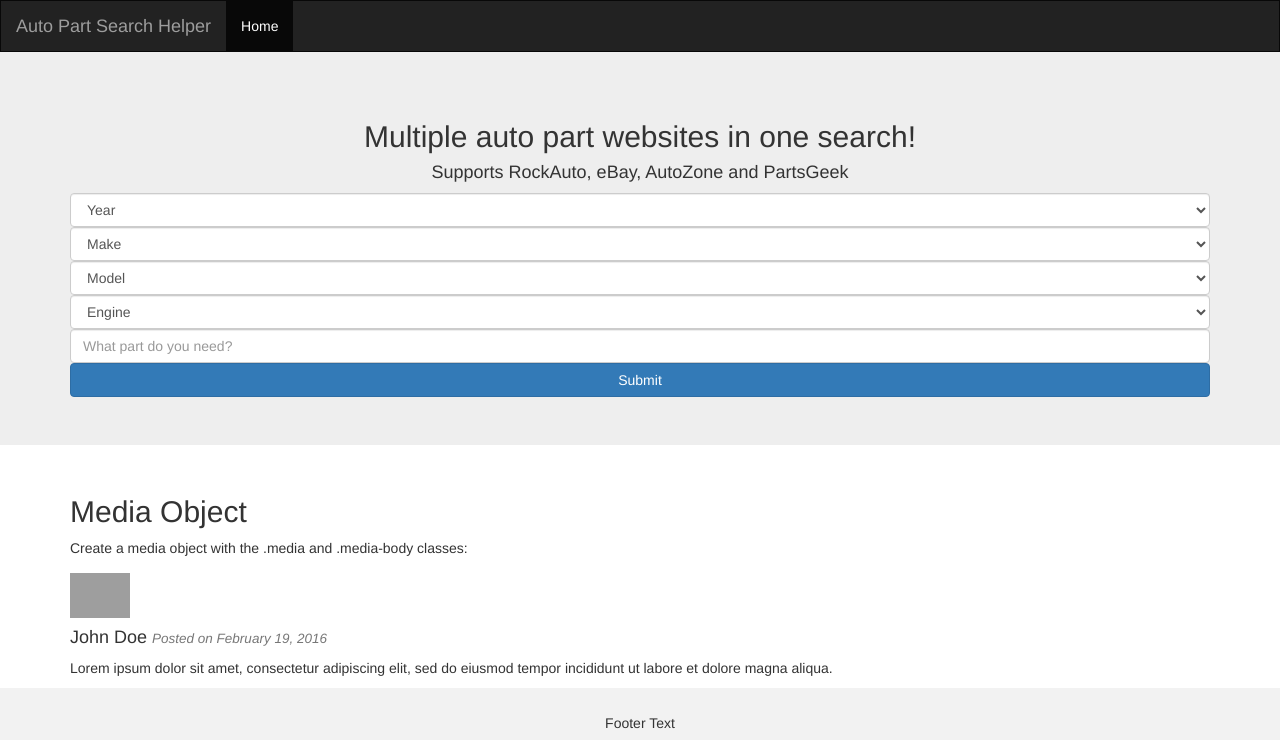
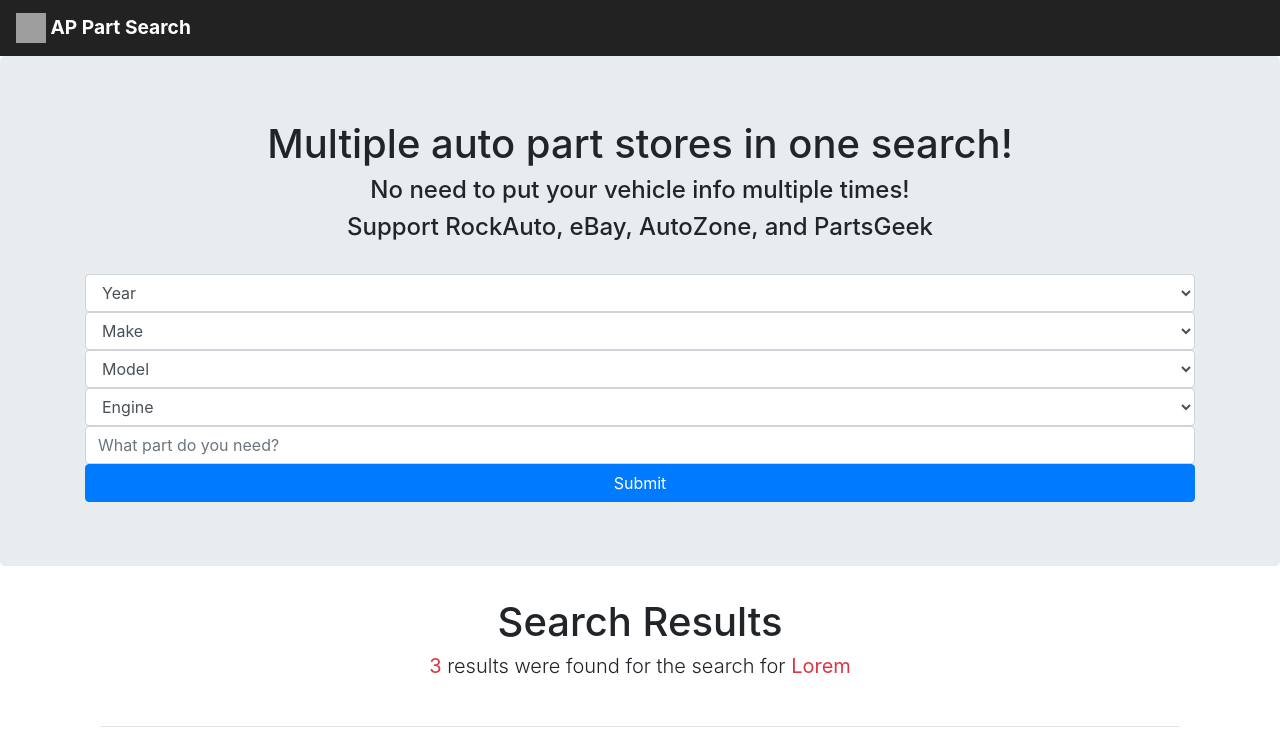
Before and after one commit to mdkwon/test, a Django app: page / in a window 1280 px wide. Shown: the top 740 px of the page. Run offline with Django 3.2, Linux system fonts and the light colour scheme; some libraries are stand-ins or nearby versions; grey boxes are pictures that could not be loaded.

Commit message:
redesign

```diff
--- a/templates/index.html
+++ b/templates/index.html
@@ -3,16 +3,20 @@
 <head>
   <title>Auto Part Search Helper</title>
   <meta charset="utf-8">
-  <meta name="viewport" content="width=device-width, initial-scale=1">
-  <link rel="stylesheet" href="https://maxcdn.bootstrapcdn.com/bootstrap/3.4.0/css/bootstrap.min.css">
-  <script src="https://ajax.googleapis.com/ajax/libs/jquery/3.4.1/jquery.min.js"></script>
-  <script src="https://maxcdn.bootstrapcdn.com/bootstrap/3.4.0/js/bootstrap.min.js"></script>
+	<link rel='icon' href='https://i.ibb.co/7gB2rVg/Free-Sample-By-Wix.jpg' type='image/x-icon'/ >
+<link rel="stylesheet" href="https://stackpath.bootstrapcdn.com/bootstrap/4.3.1/css/bootstrap.min.css" integrity="sha384-ggOyR0iXCbMQv3Xipma34MD+dH/1fQ784/j6cY/iJTQUOhcWr7x9JvoRxT2MZw1T" crossorigin="anonymous">
+<script src="http://netdna.bootstrapcdn.com/bootstrap/3.1.0/js/bootstrap.min.js"></script>
+<script src="http://code.jquery.com/jquery-1.11.1.min.js"></script>
   <style>
     /* Remove the navbar's default margin-bottom and rounded borders */
-    .navbar {
-      margin-bottom: 0;
-      border-radius: 0;
-    }
+   .navbar-custom {
+    background-color: #222222;
+}
+	.navbar-custom .navbar-brand {
+  color: #FFFFFF;
+		font-size: larger;
+		font-weight: bold;
+}
 
     /* Add a gray background color and some padding to the footer */
     footer {
@@ -761,30 +765,19 @@
 </head>
 <body>
 
-<nav class="navbar navbar-inverse">
-  <div class="container-fluid">
-    <div class="navbar-header">
-      <button type="button" class="navbar-toggle" data-toggle="collapse" data-target="#myNavbar">
-        <span class="icon-bar"></span>
-        <span class="icon-bar"></span>
-        <span class="icon-bar"></span>
-      </button>
-      <a class="navbar-brand" href="#">Auto Part Search Helper</a>
-    </div>
-    <div class="collapse navbar-collapse" id="myNavbar">
-      <ul class="nav navbar-nav">
-        <li class="active"><a href="#">Home</a></li>
-      </ul>
-      <ul class="nav navbar-nav navbar-right">
-      </ul>
-    </div>
-  </div>
+<nav class="navbar navbar-custom">
+  <a class="navbar-brand" href="#">
+    <img src="https://i.ibb.co/7gB2rVg/Free-Sample-By-Wix.jpg" " width="30" height="30" class="d-inline-block align-top" alt="">
+    AP Part Search
+  </a>
 </nav>
 
 <div class="jumbotron">
   <div class="container text-center">
-      <h2 class="display-4">Multiple auto part websites in one search!</h2>
-      <h4 class="display-4">Supports RockAuto, eBay, AutoZone and PartsGeek</h4>
+      <h1>Multiple auto part stores in one search!</h1>
+      <h4>No need to put your vehicle info multiple times!</h4>
+	  <h4>Support RockAuto, eBay, AutoZone, and PartsGeek</h4>
+	  <br>
 <form name="myform" id="myForm" method="get" action="/search_result">
     <select class="form-control" name="optone" id="stateSel">
         <option value="" selected="selected">Year</option>
@@ -803,20 +796,120 @@
 </form>
 </div>
   </div>
+<div class="container text-center">
+    <hgroup class="mb20">
+		<h1>Search Results</h1>
+		<h2 class="lead"><strong class="text-danger">3</strong> results were found for the search for <strong class="text-danger">Lorem</strong></h2>
+	</hgroup>
+</div>
+<br>
+<div class="container">
+    <section class="col-xs-12 col-sm-6 col-md-12">
+		<hr>
+		<article class="search-result row">
+			<div class="col-xs-12 col-sm-12 col-md-3">
+				<a href="#" title="Lorem ipsum" class="thumbnail"><img src="http://lorempixel.com/250/140/people" alt="Lorem ipsum" /></a>
+			</div>
+			<div class="col-xs-12 col-sm-12 col-md-2">
+				<ul>
+					<p class="h2">$40.00</p>
+				</ul>
 
-<div class="container mt-3">
-  <h2>Media Object</h2>
-  <p>Create a media object with the .media and .media-body classes:</p>
-  <div class="media border p-3">
-    <img src="img_avatar3.png" alt="John Doe" class="mr-3 mt-3 rounded-circle" style="width:60px;">
-    <div class="media-body">
-      <h4>John Doe <small><i>Posted on February 19, 2016</i></small></h4>
-      <p>Lorem ipsum dolor sit amet, consectetur adipiscing elit, sed do eiusmod tempor incididunt ut labore et dolore magna aliqua.</p>
-    </div>
-  </div>
+			</div>
+			<div class="col-xs-12 col-sm-12 col-md-7">
+
+				<h4><a href="#" title="">Voluptatem, exercitationem, suscipit, distinctio</a></h4>
+				<p>Lorem ipsum dolor sit amet, consectetur adipisicing elit. Voluptatem, exercitationem, suscipit, distinctio, qui sapiente aspernatur molestiae non corporis magni sit sequi iusto debitis delectus doloremque.</p>
+                <span class="plus"><a href="#" title="Lorem ipsum"><i class="glyphicon glyphicon-plus"></i></a></span>
+			</div>
+			<span class="clearfix borda"></span>
+		</article>
+		<hr>
+		<article class="search-result row">
+			<div class="col-xs-12 col-sm-12 col-md-3">
+				<a href="#" title="Lorem ipsum" class="thumbnail"><img src="http://lorempixel.com/250/140/people" alt="Lorem ipsum" /></a>
+			</div>
+			<div class="col-xs-12 col-sm-12 col-md-2">
+				<ul>
+					<p class="h2">$40.00</p>
+				</ul>
+
+			</div>
+			<div class="col-xs-12 col-sm-12 col-md-7">
+
+				<h4><a href="#" title="">Voluptatem, exercitationem, suscipit, distinctio</a></h4>
+				<p>Lorem ipsum dolor sit amet, consectetur adipisicing elit. Voluptatem, exercitationem, suscipit, distinctio, qui sapiente aspernatur molestiae non corporis magni sit sequi iusto debitis delectus doloremque.</p>
+                <span class="plus"><a href="#" title="Lorem ipsum"><i class="glyphicon glyphicon-plus"></i></a></span>
+			</div>
+			<span class="clearfix borda"></span>
+		</article>
+		<hr>
+		<article class="search-result row">
+			<div class="col-xs-12 col-sm-12 col-md-3">
+				<a href="#" title="Lorem ipsum" class="thumbnail"><img src="http://lorempixel.com/250/140/people" alt="Lorem ipsum" /></a>
+			</div>
+			<div class="col-xs-12 col-sm-12 col-md-2">
+				<ul>
+					<p class="h2">$40.00</p>
+				</ul>
+
+			</div>
+			<div class="col-xs-12 col-sm-12 col-md-7">
+
+				<h4><a href="#" title="">Voluptatem, exercitationem, suscipit, distinctio</a></h4>
+				<p>Lorem ipsum dolor sit amet, consectetur adipisicing elit. Voluptatem, exercitationem, suscipit, distinctio, qui sapiente aspernatur molestiae non corporis magni sit sequi iusto debitis delectus doloremque.</p>
+                <span class="plus"><a href="#" title="Lorem ipsum"><i class="glyphicon glyphicon-plus"></i></a></span>
+			</div>
+			<span class="clearfix borda"></span>
+		</article>
+		<hr>
+		<article class="search-result row">
+			<div class="col-xs-12 col-sm-12 col-md-3">
+				<a href="#" title="Lorem ipsum" class="thumbnail"><img src="http://lorempixel.com/250/140/people" alt="Lorem ipsum" /></a>
+			</div>
+			<div class="col-xs-12 col-sm-12 col-md-2">
+				<ul>
+					<p class="h2">$40.00</p>
+				</ul>
+
+			</div>
+			<div class="col-xs-12 col-sm-12 col-md-7">
+
+				<h4><a href="#" title="">Voluptatem, exercitationem, suscipit, distinctio</a></h4>
+				<p>Lorem ipsum dolor sit amet, consectetur adipisicing elit. Voluptatem, exercitationem, suscipit, distinctio, qui sapiente aspernatur molestiae non corporis magni sit sequi iusto debitis delectus doloremque.</p>
+                <span class="plus"><a href="#" title="Lorem ipsum"><i class="glyphicon glyphicon-plus"></i></a></span>
+			</div>
+			<span class="clearfix borda"></span>
+		</article>
+		<hr>
+		<article class="search-result row">
+			<div class="col-xs-12 col-sm-12 col-md-3">
+				<a href="#" title="Lorem ipsum" class="thumbnail"><img src="http://lorempixel.com/250/140/people" alt="Lorem ipsum" /></a>
+			</div>
+			<div class="col-xs-12 col-sm-12 col-md-2">
+				<ul>
+					<p class="h2">$40.00</p>
+				</ul>
+
+			</div>
+			<div class="col-xs-12 col-sm-12 col-md-7">
+
+				<h4><a href="#" title="">Voluptatem, exercitationem, suscipit, distinctio</a></h4>
+				<p>Lorem ipsum dolor sit amet, consectetur adipisicing elit. Voluptatem, exercitationem, suscipit, distinctio, qui sapiente aspernatur molestiae non corporis magni sit sequi iusto debitis delectus doloremque.</p>
+                <span class="plus"><a href="#" title="Lorem ipsum"><i class="glyphicon glyphicon-plus"></i></a></span>
+			</div>
+			<span class="clearfix borda"></span>
+		</article>
+
+	</section>
 </div>
-<footer class="container-fluid text-center">
-  <p>Footer Text</p>
+<br>
+<footer>
+	<div class="container text-center">
+  <p>AP Part Search LLC. Created by: Kwon Hur</p>
+  <p>Contact at:  <a href="hknuno@hotmail.com">
+  hknuno@hotmail.com</a></p>
+		</div>
 </footer>
 
 </body>
```
